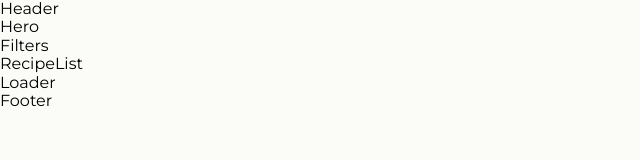
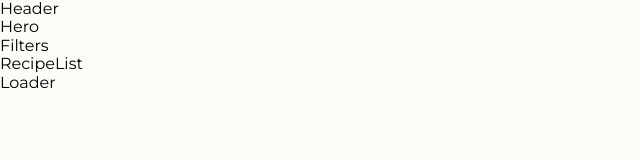
Before and after one commit to LarysaHliieva/tasteorama, a React (Vite) app: page / in a window 1280 px wide. Shown: the top 160 px of the page, without its empty margins (0-640 px from the left). Built offline with nearby package versions, Linux system fonts and the light colour scheme.

Commit message:
add loyout style

```diff
--- a/src/components/Loyout/Loyout.jsx
+++ b/src/components/Loyout/Loyout.jsx
@@ -1,11 +1,15 @@
 import { Outlet } from "react-router-dom";
+
+import css from "./Loyout.module.css";
 
 export default function Loyout() {
   return (
-    <>
+    <div className={css.loyout}>
       Header
-      <Outlet />
+      <div className={css.loyoutOutlet}>
+        <Outlet />
+      </div>
       Footer
-    </>
+    </div>
   );
 }
--- /dev/null
+++ b/src/components/Loyout/Loyout.module.css
@@ -0,0 +1,9 @@
+.loyout {
+  display: flex;
+  flex-direction: column;
+  min-height: 100vh;
+}
+
+.loyoutOutlet {
+  flex: 1;
+}
```
